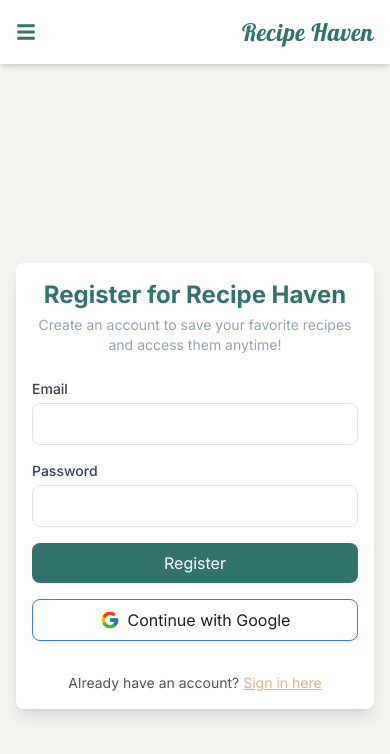
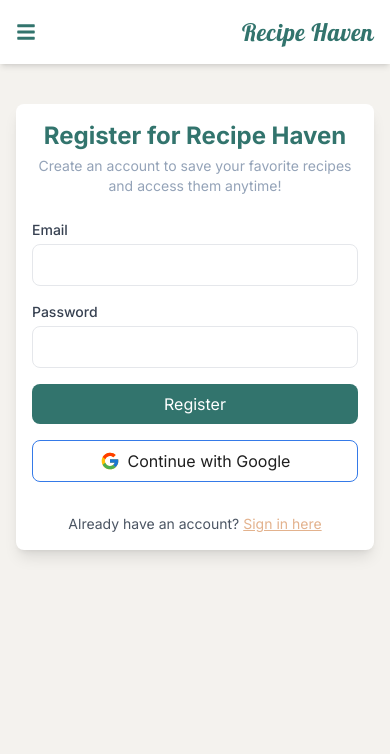
Before and after one commit to LataniaReece/recipe-haven, a Next.js app: page /register in a window 390 px wide. Shown: the top 754 px of the page. Built offline with nearby package versions, Linux system fonts and the light colour scheme; no server answers.

Commit message:
fix responsiveness

```diff
--- a/app/favorites/page.tsx
+++ b/app/favorites/page.tsx
@@ -16,7 +16,7 @@
 
   if (status === "unauthenticated" || !session) {
     return (
-      <div className="flex flex-col items-center justify-center min-h-screen bg-backgroundColor text-center p-6">
+      <div className="flex flex-col items-center justify-center h-full bg-backgroundColor text-center p-6">
         <h2 className="text-2xl font-bold text-primaryColor mb-4">
           Sign In to Add Favorites
         </h2>
@@ -38,7 +38,7 @@
   }
 
   return (
-    <div className="min-h-screen bg-backgroundColor p-6">
+    <div className="h-full bg-backgroundColor p-6">
       <div className="flex flex-col md:flex-row items-center justify-between mb-2">
         <h2 className="text-3xl font-bold text-textColor mb-2 md:mb-0">
           {`My favorites (${favorites.length})`}
--- a/app/globals.css
+++ b/app/globals.css
@@ -2,11 +2,15 @@
 @tailwind components;
 @tailwind utilities;
 
-html,
+html {
+  height: -webkit-fill-available;
+}
+
 body {
   margin: 0;
   padding: 0;
-  height: 100vh;
+  min-height: 100vh;
+  min-height: -webkit-fill-available;
   box-sizing: border-box;
 }
 
--- a/app/layout.tsx
+++ b/app/layout.tsx
@@ -57,17 +57,17 @@
         <meta name="viewport" content="width=device-width, initial-scale=1" />
       </head>
       <body
-        className={`${inter.className} antialiased bg-backgroundColor h-screen`}
+        className={`${inter.className} antialiased bg-backgroundColor min-h-screen lg:h-screen`}
       >
         <SessionProvider>
           <FavoritesProvider>
             {/* Toast Notifications */}
             <CustomToastContainer />
             <SessionWrapper>
-              <div className="flex flex-col lg:flex-row h-full">
+              <div className="flex flex-col lg:flex-row lg:h-full">
                 {/* Navbar */}
                 <div
-                  className={`fixed lg:relative z-50 bg-white h-screen lg:h-full w-64 transform  ${
+                  className={`fixed lg:relative z-50 bg-white h-dvh lg:h-full w-64 transform  ${
                     isMenuOpen ? "translate-x-0" : "-translate-x-full"
                   } lg:translate-x-0 transition-transform duration-300 overflow-y-auto`}
                 >
@@ -83,13 +83,9 @@
                 )}
 
                 {/* Main Content */}
-                <div
-                  className={`flex-1 flex flex-col ${
-                    isMenuOpen ? "overflow-hidden" : "overflow-auto"
-                  }`}
-                >
+                <div className={`flex-1 flex flex-col relative`}>
                   {/* Menu Button for smaller screens */}
-                  <div className="flex items-center justify-between p-4 lg:hidden bg-white shadow-md sticky top-0 z-30">
+                  <div className="sticky top-0 flex items-center justify-between p-4 lg:hidden bg-white shadow-md z-30 overflow-auto">
                     <button
                       onClick={() => setIsMenuOpen(!isMenuOpen)}
                       className="text-primaryColor text-xl"
@@ -100,11 +96,17 @@
                       href="/"
                       className={`text-2xl font-bold text-primaryColor tracking-wide ${lobsterFont.className}`}
                     >
-                      Recipe Haven
+                      {isMenuOpen ? "" : "Recipe Haven"}
                     </Link>
                   </div>
-                  <WelcomePopup />
-                  <div className="flex-1">{children}</div>
+                  <div
+                    className={`${
+                      isMenuOpen ? "overflow-hidden" : "lg:overflow-auto"
+                    } `}
+                  >
+                    <WelcomePopup />
+                    <div className="flex-1 min-h-screen">{children}</div>
+                  </div>
                 </div>
               </div>
             </SessionWrapper>
--- a/app/register/page.tsx
+++ b/app/register/page.tsx
@@ -59,7 +59,7 @@
 
   if (status === "unauthenticated") {
     return (
-      <div className="flex justify-center items-center min-h-screen bg-backgroundColor px-4 sm:px-6">
+      <div className="flex justify-center items-center lg:min-h-screen bg-backgroundColor px-4 sm:px-6 mt-10 lg:mt-0">
         <div className="w-full max-w-md bg-white p-4 sm:p-6 rounded-lg shadow-lg">
           <h2 className="text-2xl font-bold text-primaryColor text-center mb-1">
             Register for Recipe Haven
--- a/app/signin/page.tsx
+++ b/app/signin/page.tsx
@@ -46,7 +46,7 @@
 
   if (status === "unauthenticated") {
     return (
-      <div className="flex justify-center items-center min-h-screen bg-backgroundColor px-4 sm:px-6">
+      <div className="flex justify-center items-center lg:min-h-screen bg-backgroundColor px-4 sm:px-6 mt-10 lg:mt-0">
         <div className="w-full max-w-md bg-white p-4 sm:p-6 rounded-lg shadow-lg">
           <h2 className="text-2xl font-bold text-primaryColor text-center mb-1">
             Sign In to Recipe Haven
--- a/components/FavoriteRecipes/FavoriteRecipesList.tsx
+++ b/components/FavoriteRecipes/FavoriteRecipesList.tsx
@@ -10,7 +10,7 @@
   return (
     <div>
       {favoriteRecipes.map((recipe) => (
-        <div key={recipe.id} className="py-4 border-b">
+        <div key={recipe.id} className="py-4 border-b last:border-b-0">
           <div className="flex items-center gap-2">
             <h3 className="text-xl text-textColorLight font-bold">
               {recipe.label}
--- a/components/Loading.tsx
+++ b/components/Loading.tsx
@@ -20,7 +20,7 @@
   };
 
   return (
-    <div className="h-full flex flex-col items-center justify-center space-y-4">
+    <div className="h-full flex flex-col items-center justify-center space-y-4 mt-7 lg:mt-0">
       <div
         className={`animate-spin rounded-full ${spinnerSizeClasses[size]} border-secondaryColor`}
       ></div>
--- a/components/Navbar.tsx
+++ b/components/Navbar.tsx
@@ -40,13 +40,14 @@
       await signOut({ redirect: false });
       clearFavorites();
       showSuccessToast("See you soon!");
+      handleLinkClick();
     } catch (error) {
       showErrorToast("Failed to sign out. Please try again.");
     }
   };
 
   return (
-    <nav className="bg-white min-h-full flex flex-col items-center shadow-lg pt-8">
+    <nav className="bg-white h-dvh lg:min-h-screen flex flex-col items-center shadow-lg pt-8 z-50">
       {/* Logo */}
       <Link
         href="/"
```
